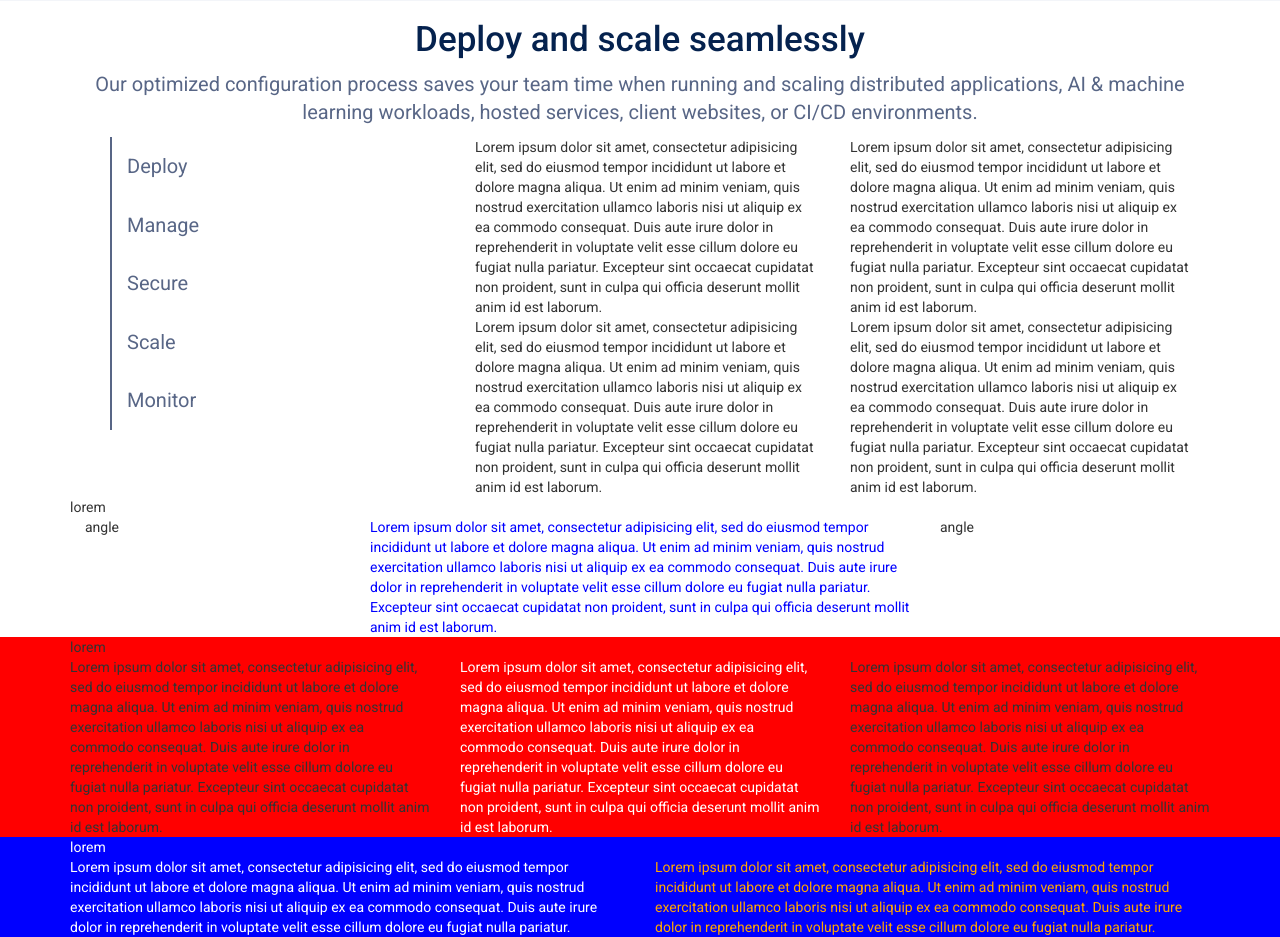
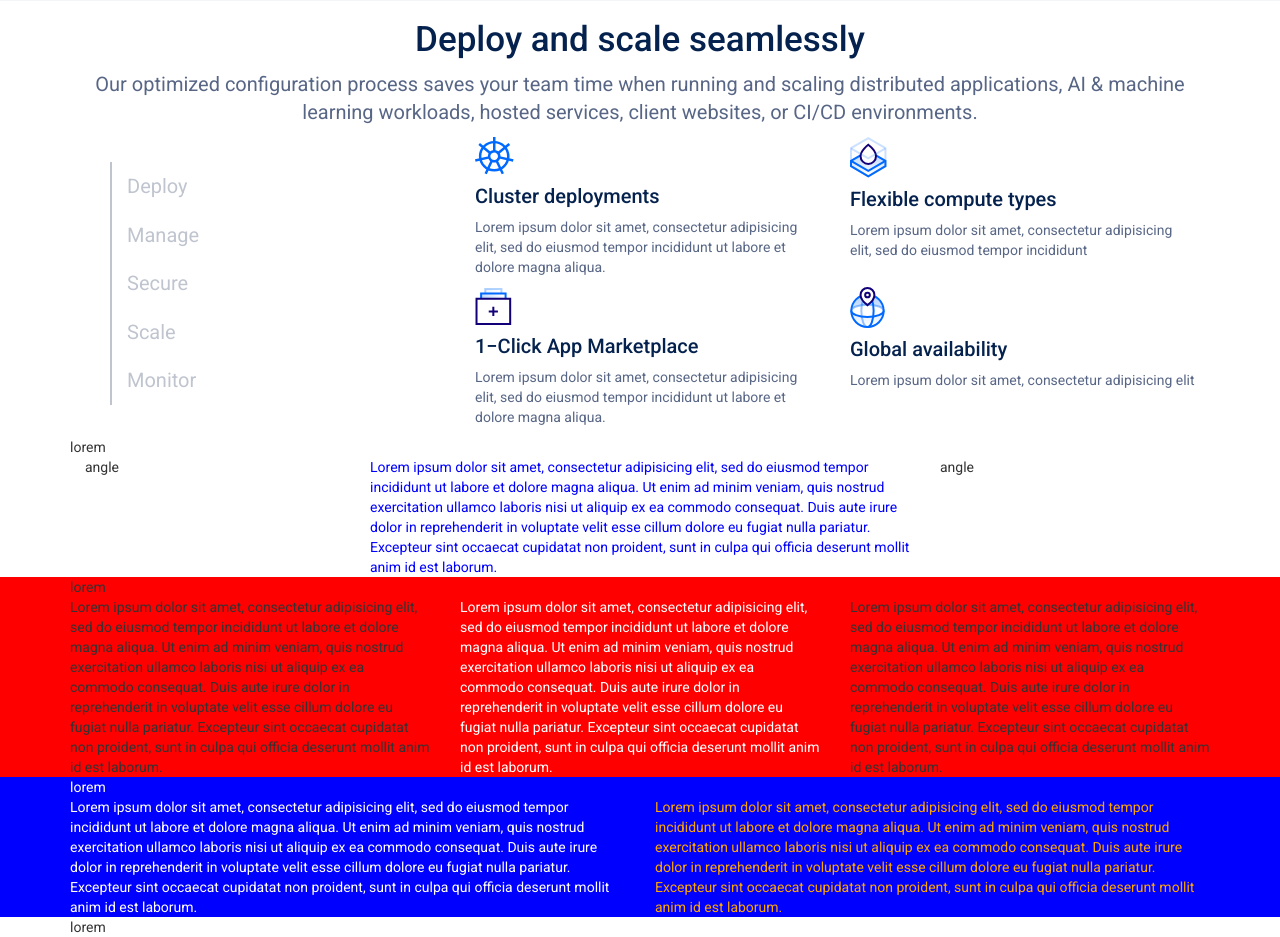
Before and after one commit to FreekAlberti/html-css-digitalocean, a plain HTML site: page index.html in a window 1280 px wide. Shown: the part 800-1737 px from the top of the page. Drawn offline with nearby package versions, Linux system fonts and the light colour scheme.

Commit message:
Seconda sezione main sottoparagrafi WIP

```diff
--- a/css/style.css
+++ b/css/style.css
@@ -9,6 +9,13 @@
 .testo-paragrafo {
 font-size: 20px;
 color: #586686;
+}
+.titolo-sottoparagrafo {
+  color: #05224E;
+  font-size: 20px;
+}
+.testo-sottoparagrafo {
+  color: #586686;
 }
 /* /MIX */
 
@@ -136,13 +143,19 @@ color: #586686;
 .descrizione-vantaggi {
   text-align: center;
 }
+.lista-vantaggi {
+  margin: 25px 0;
+}
 .lista-vantaggi li {
   text-decoration: none;
-  border-left: 2px solid #586686;
-  color: #586686;
+  border-left: 2px solid #BFC4CF;
+  color: #BFC4CF;
   list-style: none;
-  padding: 15px;
+  padding: 10px 15px;
   font-size: 20px;
+}
+.illustrazione-vantaggi > div {
+  height: 150px;
 }
 /* /SECONDA SEZIONE */
 
--- a/index.html
+++ b/index.html
@@ -153,18 +153,26 @@
                 <li>Monitor</li>
               </ul>
             </div>
-            <div class="col-xs-12 col-sm-8 col-md-8">
-              <div class="col-xs-12 col-sm-6 col-md-6 spiegazione">
-                Lorem ipsum dolor sit amet, consectetur adipisicing elit, sed do eiusmod tempor incididunt ut labore et dolore magna aliqua. Ut enim ad minim veniam, quis nostrud exercitation ullamco laboris nisi ut aliquip ex ea commodo consequat. Duis aute irure dolor in reprehenderit in voluptate velit esse cillum dolore eu fugiat nulla pariatur. Excepteur sint occaecat cupidatat non proident, sunt in culpa qui officia deserunt mollit anim id est laborum.
+            <div class="col-xs-12 col-sm-8 col-md-8 illustrazione-vantaggi">
+              <div class="col-xs-12 col-sm-6 col-md-6 col-lg-6">
+                <img src="img/iconatimone.svg" alt="Icona">
+                <h5 class="titolo-sottoparagrafo">Cluster deployments</h5>
+                <p class="testo-sottoparagrafo">Lorem ipsum dolor sit amet, consectetur adipisicing elit, sed do eiusmod tempor incididunt ut labore et dolore magna aliqua.</p>
               </div>
-              <div class="col-xs-12 col-sm-6 col-md-6">
-                Lorem ipsum dolor sit amet, consectetur adipisicing elit, sed do eiusmod tempor incididunt ut labore et dolore magna aliqua. Ut enim ad minim veniam, quis nostrud exercitation ullamco laboris nisi ut aliquip ex ea commodo consequat. Duis aute irure dolor in reprehenderit in voluptate velit esse cillum dolore eu fugiat nulla pariatur. Excepteur sint occaecat cupidatat non proident, sunt in culpa qui officia deserunt mollit anim id est laborum.
+              <div class="col-xs-12 col-sm-6 col-md-6 col-lg-6">
+                <img src="img/iconagoccia.svg" alt="Icona">
+                <h5 class="titolo-sottoparagrafo">Flexible compute types</h5>
+                <p class="testo-sottoparagrafo">Lorem ipsum dolor sit amet, consectetur adipisicing elit, sed do eiusmod tempor incididunt</p>
               </div>
-              <div class="col-xs-12 col-sm-6 col-md-6">
-                Lorem ipsum dolor sit amet, consectetur adipisicing elit, sed do eiusmod tempor incididunt ut labore et dolore magna aliqua. Ut enim ad minim veniam, quis nostrud exercitation ullamco laboris nisi ut aliquip ex ea commodo consequat. Duis aute irure dolor in reprehenderit in voluptate velit esse cillum dolore eu fugiat nulla pariatur. Excepteur sint occaecat cupidatat non proident, sunt in culpa qui officia deserunt mollit anim id est laborum.
+              <div class="col-xs-12 col-sm-6 col-md-6 col-lg-6">
+                <img src="img/iconamarketplace.svg" alt="Icona">
+                <h5 class="titolo-sottoparagrafo">1&minus;Click App Marketplace</h5>
+                <p class="testo-sottoparagrafo">Lorem ipsum dolor sit amet, consectetur adipisicing elit, sed do eiusmod tempor incididunt ut labore et dolore magna aliqua.</p>
               </div>
-              <div class="col-xs-12 col-sm-6 col-md-6 spiegazione">
-                Lorem ipsum dolor sit amet, consectetur adipisicing elit, sed do eiusmod tempor incididunt ut labore et dolore magna aliqua. Ut enim ad minim veniam, quis nostrud exercitation ullamco laboris nisi ut aliquip ex ea commodo consequat. Duis aute irure dolor in reprehenderit in voluptate velit esse cillum dolore eu fugiat nulla pariatur. Excepteur sint occaecat cupidatat non proident, sunt in culpa qui officia deserunt mollit anim id est laborum.
+              <div class="col-xs-12 col-sm-6 col-md-6 col-lg-6">
+                <img src="img/iconaglobo.svg" alt="Icona">
+                <h5 class="titolo-sottoparagrafo">Global availability</h5>
+                <p class="testo-sottoparagrafo">Lorem ipsum dolor sit amet, consectetur adipisicing elit</p>
               </div>
             </div>
           </div>
```
